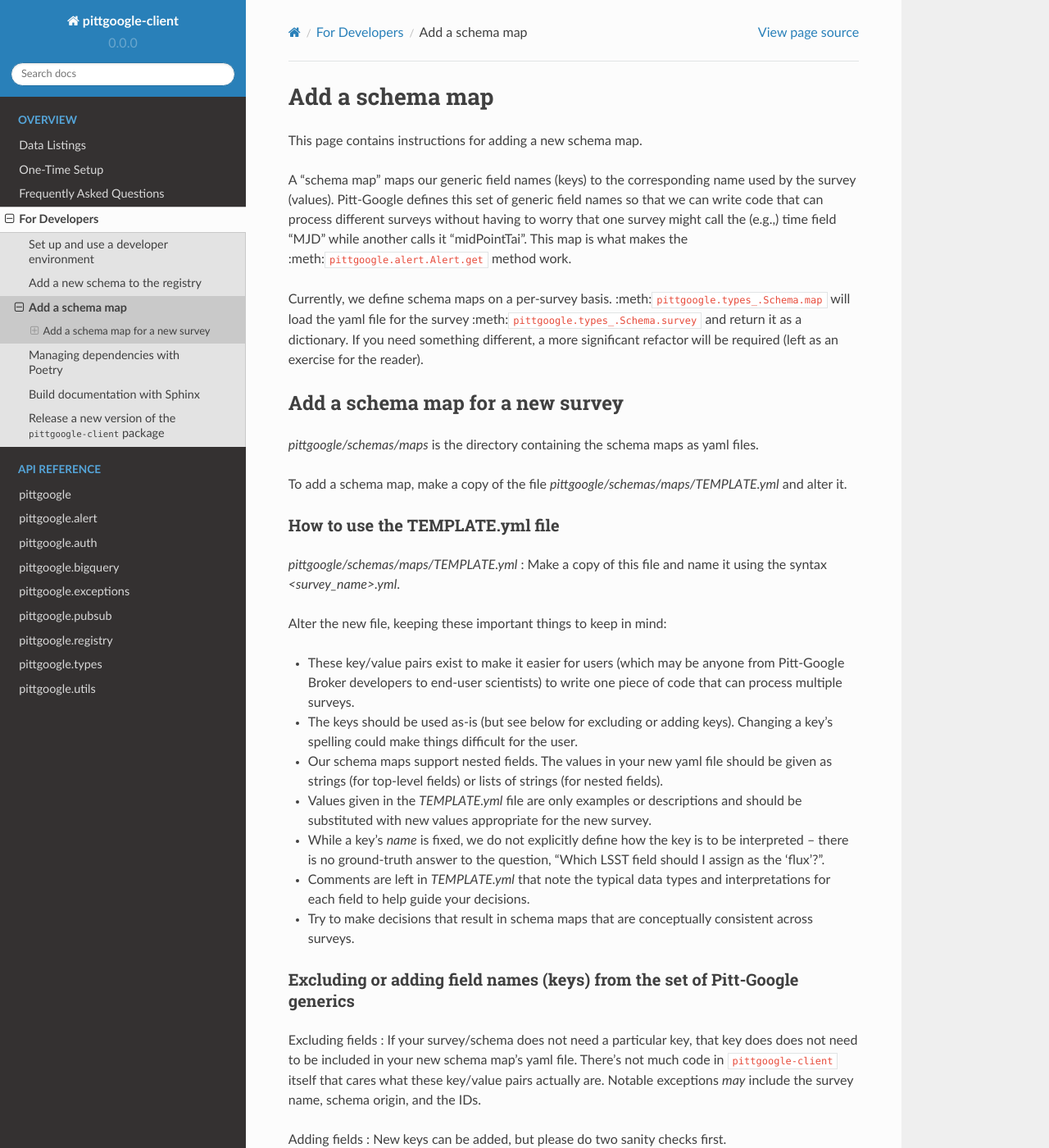
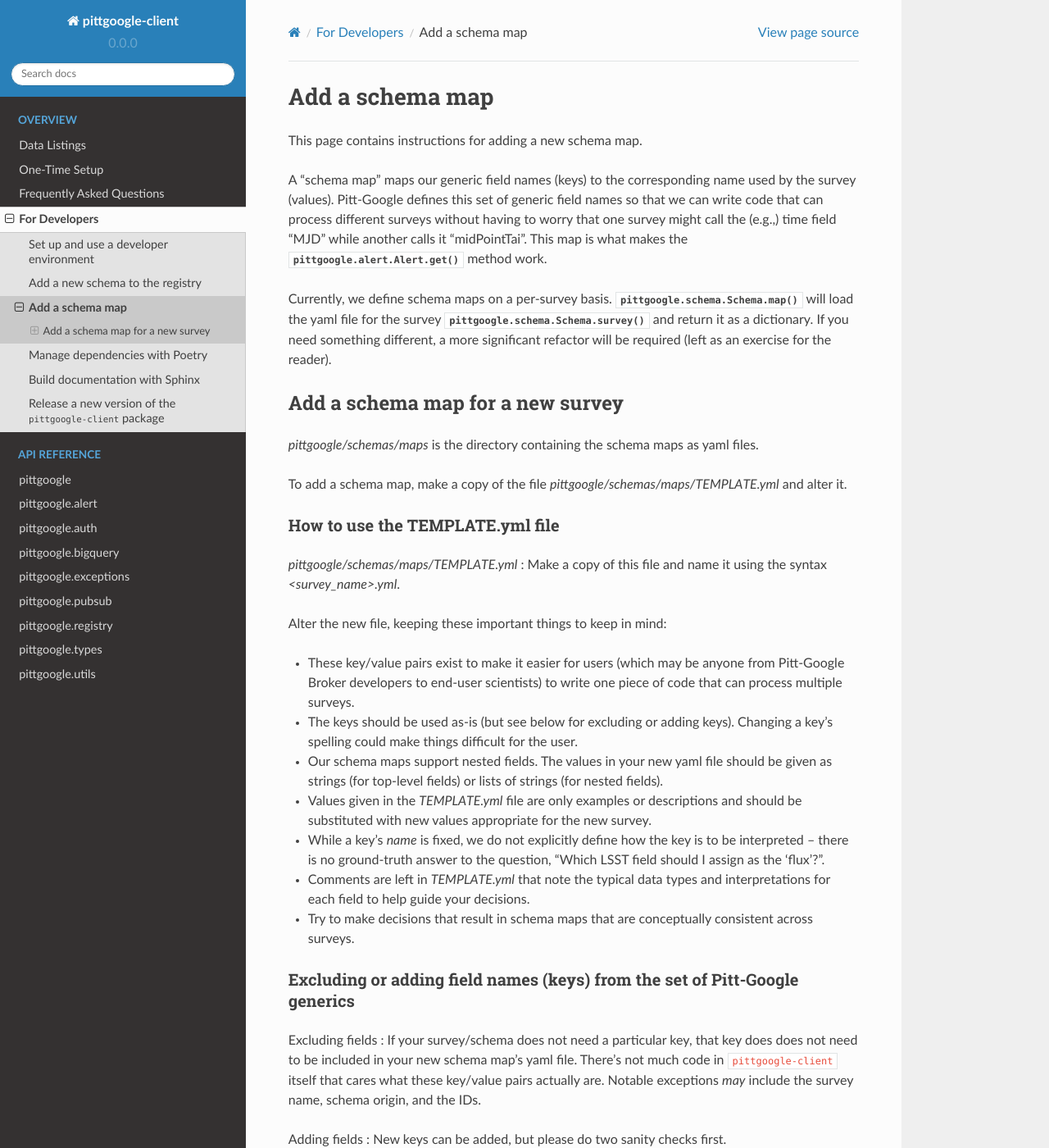
Before and after one commit to mwvgroup/pittgoogle-client, a Sphinx documentation site: the page built from docs/source/for-developers/add-new-schema-map.rst, in a window 1280 px wide and 1400 px high. Shown: the whole window at 82% size. Built offline with Sphinx 7.4.7 and the Read the Docs theme 2.0.0, drawn with Linux system fonts in a browser that asks for light colours; some of the changed text lies outside the part shown.

Commit message:
fix up docs

```diff
--- a/docs/source/for-developers/add-new-schema-map.md
+++ b/docs/source/for-developers/add-new-schema-map.rst
@@ -1,4 +1,5 @@
-# Add a schema map
+Add a schema map
+================
 
 This page contains instructions for adding a new schema map.
 
@@ -7,18 +8,20 @@
 different surveys without having to worry that one survey might call the (e.g.,) time field "MJD" while
 another calls it "midPointTai". This map is what makes the :meth:`pittgoogle.alert.Alert.get` method work.
 
-Currently, we define schema maps on a per-survey basis. :meth:`pittgoogle.types_.Schema.map` will load
-the yaml file for the survey :meth:`pittgoogle.types_.Schema.survey` and return it as a dictionary.
+Currently, we define schema maps on a per-survey basis. :meth:`pittgoogle.schema.Schema.map` will load
+the yaml file for the survey :meth:`pittgoogle.schema.Schema.survey` and return it as a dictionary.
 If you need something different, a more significant refactor will be required (left as an exercise
 for the reader).
 
-## Add a schema map for a new survey
+Add a schema map for a new survey
+---------------------------------
 
 *pittgoogle/schemas/maps* is the directory containing the schema maps as yaml files.
 
 To add a schema map, make a copy of the file *pittgoogle/schemas/maps/TEMPLATE.yml* and alter it.
 
-### How to use the TEMPLATE.yml file
+How to use the TEMPLATE.yml file
+^^^^^^^^^^^^^^^^^^^^^^^^^^^^^^^^
 
 *pittgoogle/schemas/maps/TEMPLATE.yml* : Make a copy of this file and name it using the syntax
 *<survey_name>.yml*.
@@ -39,7 +42,8 @@
   to help guide your decisions.
 - Try to make decisions that result in schema maps that are conceptually consistent across surveys.
 
-### Excluding or adding field names (keys) from the set of Pitt-Google generics
+Excluding or adding field names (keys) from the set of Pitt-Google generics
+^^^^^^^^^^^^^^^^^^^^^^^^^^^^^^^^^^^^^^^^^^^^^^^^^^^^^^^^^^^^^^^^^^^^^^^^^^^
 
 Excluding fields : If your survey/schema does not need a particular key, that key does does not need to
 be included in your new schema map's yaml file. There's not much code in ``pittgoogle-client`` itself
--- a/docs/source/for-developers/manage-dependencies-poetry.md
+++ b/docs/source/for-developers/manage-dependencies-poetry.md
@@ -1,4 +1,4 @@
-# Managing dependencies with Poetry
+# Manage dependencies with Poetry
 
 This page contains instructions for managing the `pittgoogle` package dependencies using [Poetry](https://python-poetry.org/).
 Poetry was implemented in this repo in [pull #7](https://github.com/mwvgroup/pittgoogle-client/pull/7).
```
Also changed, not shown: docs/source/for-developers/add-new-schema.rst (renamed from docs/source/for-developers/add-new-schema.md, +21 -13 lines), 1 other file.
